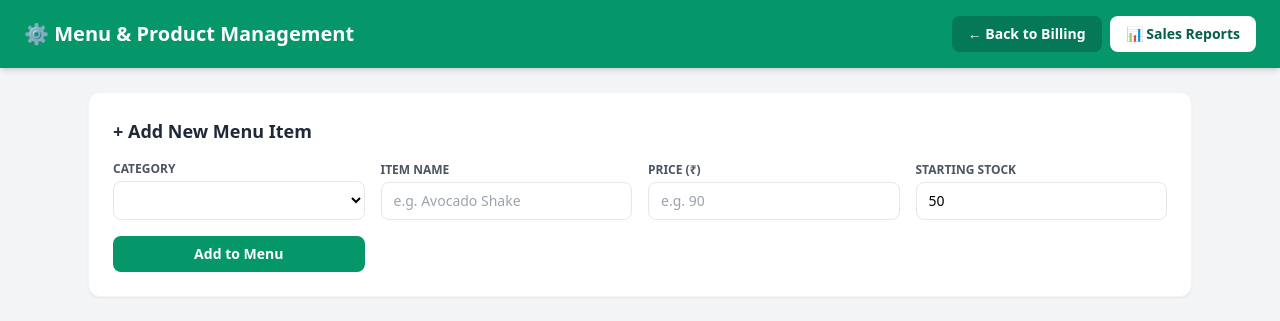
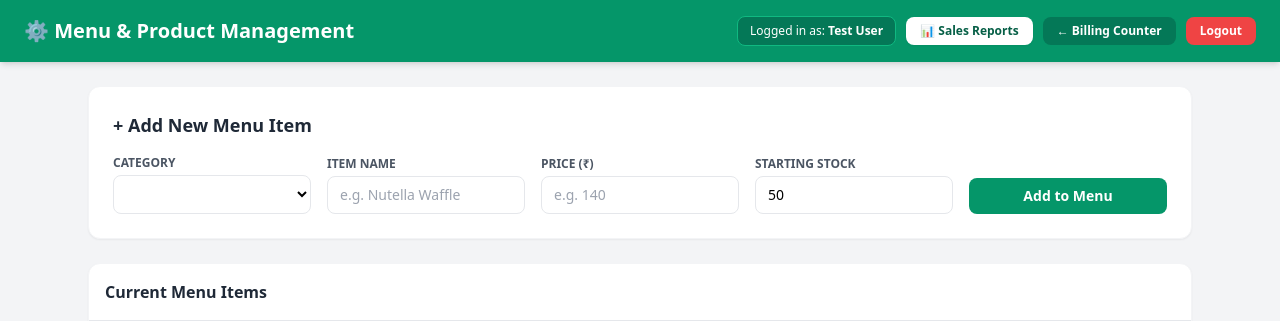
Before and after one commit to abahad7/cafe_billing, a Laravel app: page /admin/products in a window 1280 px wide. Shown: the top 321 px of the page. Run offline with Laravel 12, Linux system fonts and the light colour scheme; a user stored in the database is signed in; data comes from the database, SQL or seed files in the repository; data that the repository does not hold is empty; some libraries are stand-ins or nearby versions.

Commit message:
Fix menu management view, clean routes, and save product stock

```diff
--- a/app/Http/Controllers/AdminController.php
+++ b/app/Http/Controllers/AdminController.php
@@ -75,6 +75,7 @@ class AdminController extends Controller
             'category_id' => $validated['category_id'],
             'name' => $validated['name'],
             'price' => $validated['price'],
+            'stock_quantity' => $validated['stock_quantity'] ?? 50,
             'is_available' => true,
         ]);
 
--- a/resources/views/admin/products.blade.php
+++ b/resources/views/admin/products.blade.php
@@ -3,7 +3,7 @@
 <head>
     <meta charset="UTF-8">
     <meta name="viewport" content="width=device-width, initial-scale=1.0">
-    <title>Manage Menu - Fresh Cafe</title>
+    <title>Manage Menu - Madras Waffle House</title>
     <script src="https://cdn.tailwindcss.com"></script>
 </head>
 <body class="bg-gray-100 font-sans min-h-screen">
@@ -11,14 +11,29 @@
     <!-- Top Bar -->
     <header class="bg-emerald-600 text-white px-6 py-4 flex justify-between items-center shadow-md">
         <h1 class="text-xl font-bold">⚙️ Menu & Product Management</h1>
-        <div class="flex gap-2">
+        <div class="flex items-center gap-2.5">
             @auth
-            <a href="{{ route('pos.index') }}" class="px-4 py-2 bg-emerald-700 hover:bg-emerald-800 rounded-lg text-sm font-semibold transition">
-                ← Back to Billing
-            </a>
-            <a href="{{ route('admin.reports') }}" class="px-4 py-2 bg-white text-emerald-800 hover:bg-gray-100 rounded-lg text-sm font-semibold transition">
+                <span class="text-xs bg-emerald-700 px-3 py-1.5 rounded-lg border border-emerald-500">
+                    Logged in as: <strong>{{ auth()->user()->name }}</strong>
+                </span>
+            @endauth
+
+            <a href="{{ route('admin.reports') }}" class="px-3.5 py-1.5 bg-white text-emerald-800 hover:bg-gray-100 rounded-lg text-xs font-bold transition shadow-sm">
                 📊 Sales Reports
             </a>
+
+            <a href="{{ route('pos.index') }}" class="px-3.5 py-1.5 bg-emerald-700 hover:bg-emerald-800 rounded-lg text-xs font-bold transition">
+                ← Billing Counter
+            </a>
+
+            @auth
+            <form action="{{ route('logout') }}" method="POST" class="inline">
+                @csrf
+                <button type="submit" class="px-3.5 py-1.5 bg-red-500 hover:bg-red-600 text-white rounded-lg text-xs font-bold transition">
+                    Logout
+                </button>
+            </form>
+            @endauth
         </div>
     </header>
 
@@ -33,7 +48,7 @@
         <!-- Add New Product Form -->
         <div class="bg-white p-6 rounded-xl shadow-sm border border-gray-100">
             <h2 class="text-lg font-bold text-gray-800 mb-4">+ Add New Menu Item</h2>
-            <form action="{{ route('admin.products.store') }}" method="POST" class="grid grid-cols-1 md:grid-cols-4 gap-4 items-end">
+            <form action="{{ route('admin.products.store') }}" method="POST" class="grid grid-cols-1 md:grid-cols-5 gap-4 items-end">
                 @csrf
                 <div>
                     <label class="block text-xs font-bold text-gray-600 uppercase mb-1">Category</label>
@@ -45,11 +60,11 @@
                 </div>
                 <div>
                     <label class="block text-xs font-bold text-gray-600 uppercase mb-1">Item Name</label>
-                    <input type="text" name="name" placeholder="e.g. Avocado Shake" required class="w-full border rounded-lg px-3 py-2 text-sm">
+                    <input type="text" name="name" placeholder="e.g. Nutella Waffle" required class="w-full border rounded-lg px-3 py-2 text-sm">
                 </div>
                 <div>
                     <label class="block text-xs font-bold text-gray-600 uppercase mb-1">Price (₹)</label>
-                    <input type="number" step="0.5" name="price" placeholder="e.g. 90" required class="w-full border rounded-lg px-3 py-2 text-sm">
+                    <input type="number" step="0.5" name="price" placeholder="e.g. 140" required class="w-full border rounded-lg px-3 py-2 text-sm">
                 </div>
                 <div>
                     <label class="block text-xs font-bold text-gray-600 uppercase mb-1">Starting Stock</label>
@@ -86,9 +101,9 @@
                             <td class="p-4 font-semibold text-gray-800">{{ $product->name }}</td>
                             <td class="p-4 text-gray-500">{{ $cat->name }}</td>
                             <td class="p-4 font-bold text-emerald-600">₹{{ number_format($product->price, 2) }}</td>
-                             <td class="p-4 font-bold {{ $product->stock_quantity <= 5 ? 'text-red-600' : 'text-gray-700' }}">
-                                    {{ $product->stock_quantity }} units
-                                </td>
+                            <td class="p-4 font-bold {{ $product->stock_quantity <= 5 ? 'text-red-600' : 'text-gray-700' }}">
+                                {{ $product->stock_quantity }} units
+                            </td>
                             <td class="p-4">
                                 @if($product->is_available)
                                     <span class="px-2.5 py-1 bg-green-100 text-green-800 rounded-full text-xs font-bold">In Stock</span>
@@ -110,7 +125,6 @@
                     @endforeach
                 </tbody>
             </table>
-                @endauth
         </div>
 
     </main>
--- a/routes/web.php
+++ b/routes/web.php
@@ -26,12 +26,3 @@ Route::middleware('auth')->prefix('admin')->name('admin.')->group(function () {
     Route::patch('/products/{product}', [AdminController::class, 'updateProduct'])->name('products.update');
     Route::post('/products/{product}/toggle', [AdminController::class, 'toggleProduct'])->name('products.toggle');
 });
-
-// Admin Reports
-Route::get('/admin/reports', [AdminController::class, 'reports'])->name('admin.reports');
-
-// Admin Product Management
-Route::get('/admin/products', [AdminController::class, 'products'])->name('admin.products');
-Route::post('/admin/products', [AdminController::class, 'storeProduct'])->name('admin.products.store');
-Route::patch('/admin/products/{product}', [AdminController::class, 'updateProduct'])->name('admin.products.update');
-Route::post('/admin/products/{product}/toggle', [AdminController::class, 'toggleProduct'])->name('admin.products.toggle');
```
